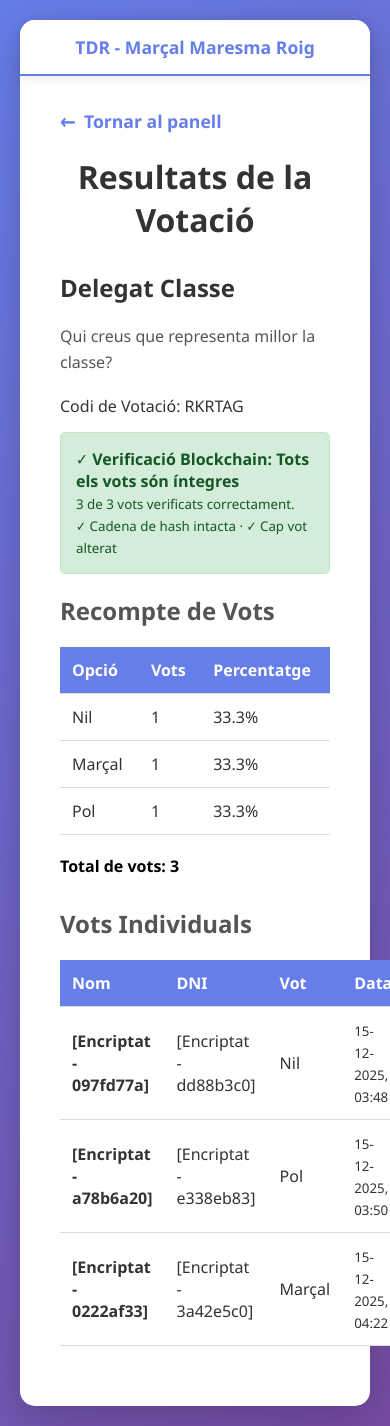
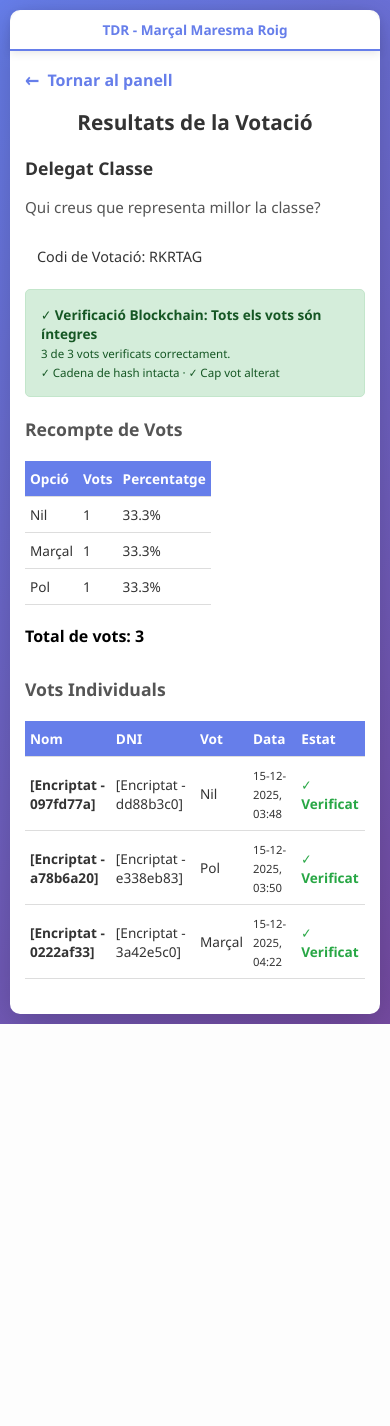
Before and after one commit to marcalmaresma/tdr, a Flask app: page /admin/polls/1 in a window 390 px wide; the page is wider, and only the part inside the window is pictured. After the commit the page ends 1024 px from the top of that part, so only its background shows below. Run offline with Flask 3, Linux system fonts and the light colour scheme; a user stored in the database is signed in; data comes from the database, SQL or seed files in the repository; both versions use the stored data as it was after the commit.

Commit message:
Optimització de l'App per a telèfons

```diff
--- a/App_Vot/static/css/style.css
+++ b/App_Vot/static/css/style.css
@@ -75,6 +75,7 @@ label {
 
 input[type="text"],
 input[type="password"],
+input[type="datetime-local"],
 textarea {
     width: 100%;
     padding: 12px;
@@ -86,6 +87,7 @@ textarea {
 
 input[type="text"]:focus,
 input[type="password"]:focus,
+input[type="datetime-local"]:focus,
 textarea:focus {
     outline: none;
     border-color: #667eea;
@@ -378,3 +380,240 @@ textarea {
     font-size: 1.2em;
     margin-top: 10px;
 }
+
+/* Capçalera admin amb botó tancar sessió */
+.admin-header {
+    display: flex;
+    justify-content: space-between;
+    align-items: center;
+    margin-bottom: 20px;
+    gap: 15px;
+}
+
+.admin-header h1 {
+    margin: 0;
+}
+
+/* ====================================== */
+/* MEDIA QUERIES PER A DISPOSITIUS MÒBILS */
+/* ====================================== */
+
+@media screen and (max-width: 768px) {
+    body {
+        padding: 10px;
+    }
+
+    .container {
+        padding: 20px;
+        border-radius: 10px;
+    }
+
+    .header {
+        padding: 12px 15px;
+        margin: -20px -20px 20px -20px;
+        font-size: 0.9em;
+    }
+
+    h1 {
+        font-size: 1.5em;
+        margin-bottom: 20px;
+    }
+
+    h2 {
+        font-size: 1.2em;
+        margin-bottom: 15px;
+    }
+
+    /* Capçalera admin responsive */
+    .admin-header {
+        flex-direction: column;
+        align-items: stretch;
+        gap: 10px;
+    }
+
+    .admin-header h1 {
+        font-size: 1.4em;
+        text-align: center;
+    }
+
+    .admin-header .btn {
+        width: 100%;
+    }
+
+    /* Role cards en vertical per a mòbils */
+    .role-selection {
+        flex-direction: column;
+        gap: 15px;
+    }
+
+    .role-card {
+        padding: 25px;
+        width: 100%;
+    }
+
+    .role-card h3 {
+        font-size: 1.3em;
+    }
+
+    .role-card p {
+        font-size: 0.95em;
+    }
+
+    /* Botons més petits i apilats */
+    .btn {
+        padding: 12px 20px;
+        font-size: 15px;
+    }
+
+    .poll-actions {
+        flex-direction: column;
+        gap: 8px;
+    }
+
+    .poll-actions .btn {
+        width: 100%;
+    }
+
+    /* Formularis */
+    input[type="text"],
+    input[type="password"],
+    input[type="datetime-local"],
+    textarea {
+        font-size: 16px; /* Evita zoom automàtic a iOS */
+    }
+
+    /* Taules responsives */
+    .results-table {
+        display: block;
+        overflow-x: auto;
+        -webkit-overflow-scrolling: touch;
+    }
+
+    .results-table th,
+    .results-table td {
+        padding: 10px 8px;
+        font-size: 0.9em;
+    }
+
+    /* Items de polls */
+    .poll-item {
+        padding: 15px;
+    }
+
+    .poll-item h3 {
+        font-size: 1.1em;
+    }
+
+    .poll-item p {
+        font-size: 0.9em;
+    }
+
+    /* Opcions de votació */
+    .radio-option {
+        padding: 12px;
+    }
+
+    .radio-option label {
+        font-size: 0.95em;
+    }
+
+    /* Options list per crear polls */
+    .option-item {
+        flex-direction: column;
+        gap: 8px;
+        align-items: stretch;
+    }
+
+    .option-item input[type="text"] {
+        width: 100%;
+    }
+
+    .option-item .btn-danger {
+        width: 100%;
+    }
+
+    /* Back link més petit */
+    .back-link {
+        font-size: 1em;
+        margin-bottom: 15px;
+    }
+
+    /* Vote items */
+    .vote-item {
+        padding: 12px;
+        font-size: 0.9em;
+    }
+
+    /* Alerts */
+    .alert {
+        padding: 12px;
+        font-size: 0.9em;
+    }
+
+    /* Info message per votació expirada */
+    #info-message {
+        font-size: 0.9em;
+    }
+
+    #poll-info p {
+        font-size: 0.95em;
+    }
+
+    /* Codi de votació responsive */
+    .code {
+        font-size: 0.9em;
+        padding: 8px 12px;
+        word-break: break-all;
+    }
+
+    /* Verificació status més petit */
+    #verification-status .alert {
+        font-size: 0.85em;
+        padding: 10px;
+    }
+
+    #verification-status small {
+        font-size: 0.85em;
+    }
+}
+
+/* Per a pantalles molt petites (menors de 480px) */
+@media screen and (max-width: 480px) {
+    .container {
+        padding: 15px;
+    }
+
+    .header {
+        font-size: 0.85em;
+        padding: 10px;
+        margin: -15px -15px 15px -15px;
+    }
+
+    h1 {
+        font-size: 1.3em;
+    }
+
+    h2 {
+        font-size: 1.1em;
+    }
+
+    .role-card {
+        padding: 20px;
+    }
+
+    .btn {
+        padding: 10px 15px;
+        font-size: 14px;
+    }
+
+    .results-table th,
+    .results-table td {
+        padding: 8px 5px;
+        font-size: 0.85em;
+    }
+
+    .poll-item .code {
+        font-size: 0.9em;
+        padding: 4px 8px;
+    }
+}
--- a/App_Vot/templates/admin_panel.html
+++ b/App_Vot/templates/admin_panel.html
@@ -9,7 +9,7 @@
 <body>
     <div class="container">
         <div class="header">TDR - Marçal Maresma Roig</div>
-        <div style="display: flex; justify-content: space-between; align-items: center; margin-bottom: 20px;">
+        <div class="admin-header">
             <h1>Panell d'Administració</h1>
             <button onclick="logout()" class="btn btn-secondary">Tancar Sessió</button>
         </div>
```
Also changed, not shown: App_Vot/votacions.db.
